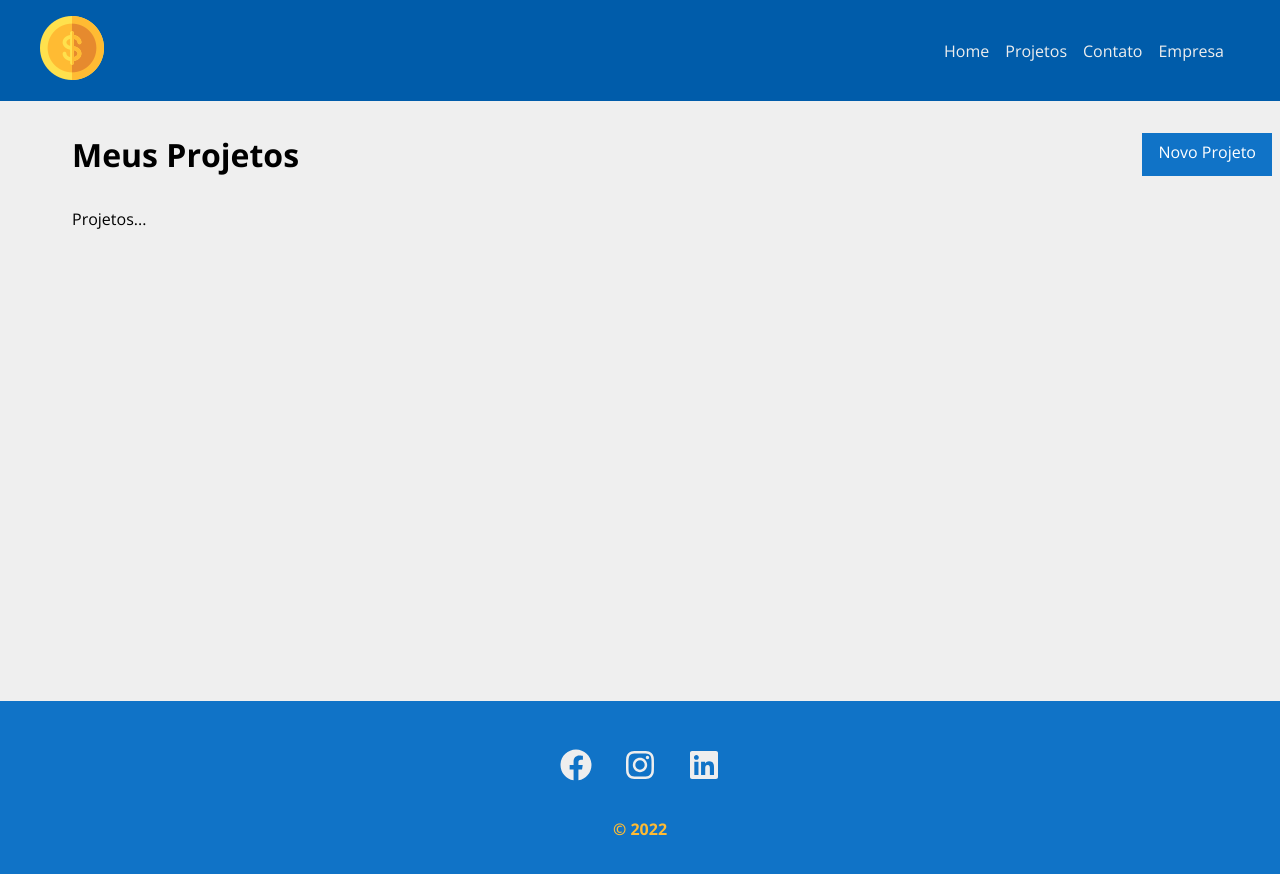
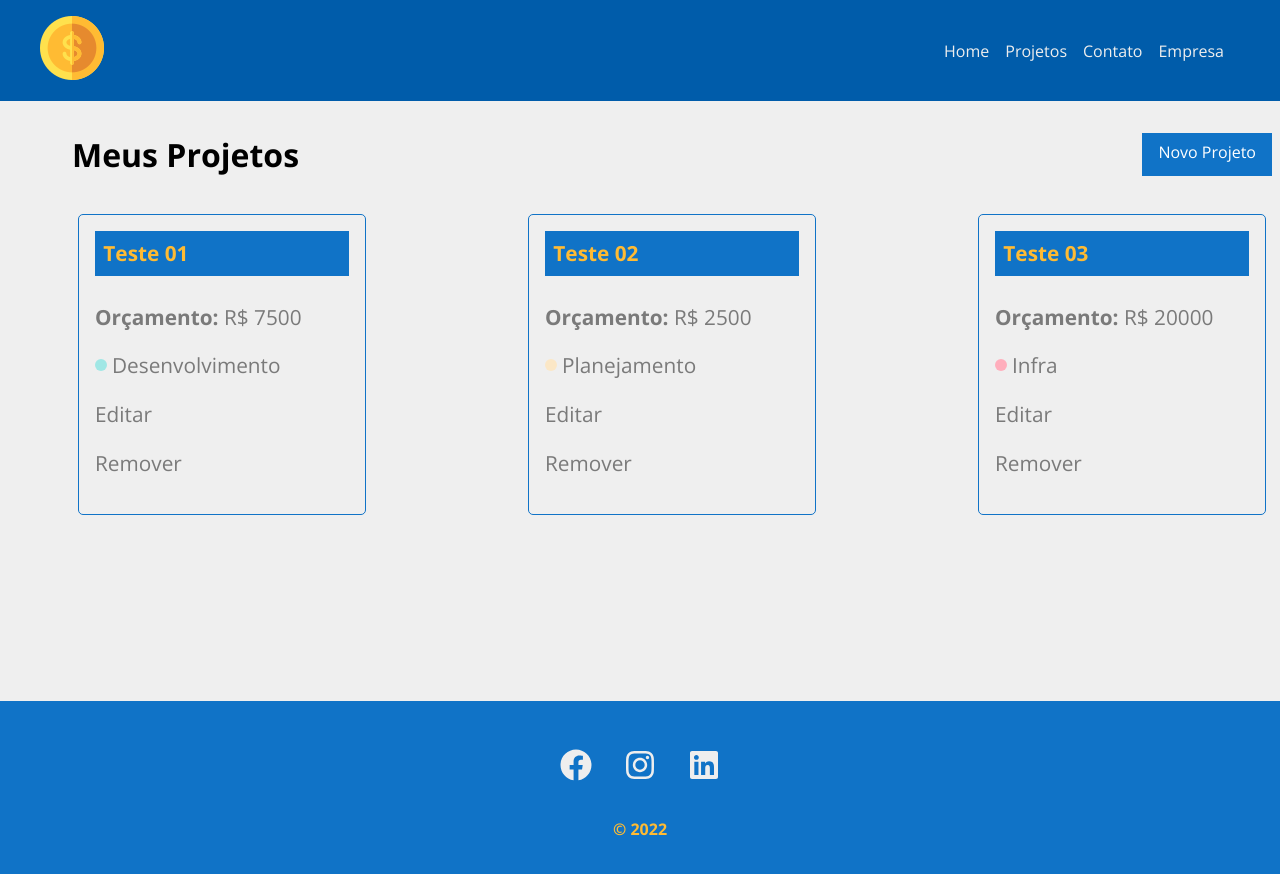
Before and after one commit to allangadelha/my-manager, a React (Create React App) app: page /projects in a window 1280 px wide. Shown: the top 874 px of the page. Built offline with nearby package versions, Linux system fonts and the light colour scheme; data requests are answered from the project's data file.

Commit message:
Creating component ProjectCard with style

```diff
--- a/db.json
+++ b/db.json
@@ -13,13 +13,6 @@
     },
     {
       "name": "Teste 02",
-      "valueProject": "10000",
-      "manager": 0,
-      "services": [],
-      "id": 2
-    },
-    {
-      "name": "Teste 03",
       "valueProject": "2500",
       "category": {
         "id": "4",
@@ -27,56 +20,18 @@
       },
       "manager": 0,
       "services": [],
-      "id": 3
+      "id": 2
     },
     {
-      "name": "test 04",
+      "name": "Teste 03",
       "valueProject": "20000",
+      "category": {
+        "id": "1",
+        "name": "Infra"
+      },
       "manager": 0,
       "services": [],
-      "id": 4
-    },
-    {
-      "name": "ALLAN GADELHA XAVIER",
-      "valueProject": "1111",
-      "manager": 0,
-      "services": [],
-      "id": 5
-    },
-    {
-      "name": "ALLAN GADELHA XAVIER",
-      "valueProject": "111111",
-      "manager": 0,
-      "services": [],
-      "id": 6
-    },
-    {
-      "name": "ALLAN GADELHA XAVIER",
-      "valueProject": "1111",
-      "manager": 0,
-      "services": [],
-      "id": 7
-    },
-    {
-      "name": "ALLAN GADELHA XAVIER",
-      "valueProject": "1111",
-      "manager": 0,
-      "services": [],
-      "id": 8
-    },
-    {
-      "name": "ALLAN GADELHA XAVIER",
-      "valueProject": "1111",
-      "manager": 0,
-      "services": [],
-      "id": 9
-    },
-    {
-      "name": "ALLAN GADELHA XAVIER",
-      "valueProject": "1111",
-      "manager": 0,
-      "services": [],
-      "id": 10
+      "id": 3
     }
   ],
   "categories": [
--- a/public/index.html
+++ b/public/index.html
@@ -1,5 +1,5 @@
 <!DOCTYPE html>
-<html lang="en">
+<html lang="pt-BR">
 
 <head>
   <meta charset="utf-8" />
--- a/src/components/pages/Projects.js
+++ b/src/components/pages/Projects.js
@@ -1,12 +1,16 @@
 import { useLocation } from "react-router-dom";
+import { useState, useEffect } from "react";
 
 import Message from "../layout/Message";
 import Container from "../layout/Container";
 import LinkButtom from "../layout/LinkButton";
 
 import styles from  './Projects.module.css';
+import ProjectCard from "../project/ProjectCard";
 
 function Projects() {
+
+    const [projects, setProjects] = useState([]);
 
     const location = useLocation();
     let message = '';
@@ -14,6 +18,21 @@
     if(location.state) {
         message = location.state.message
     }
+
+    useEffect(() => {
+        fetch('http://localhost:5000/projects', {
+            method: "GET",
+            headers: {
+                'Content-Type': 'application/json'
+            }
+        })
+        .then((resp) => resp.json())
+        .then((data) => {
+            console.log(data)
+            setProjects(data)
+        })
+        .catch((err) => console.log(err));
+    }, [])
 
     return (
 
@@ -24,7 +43,16 @@
             </div>
             {message && <Message type="success" msg="Mensagem de teste" />}
             <Container customCassl="start">
-                <p>Projetos...</p>
+                {projects.length > 0 &&
+                    projects.map((project) => (
+                        <ProjectCard
+                            key={project.id}
+                            id={project.id}
+                            name={project.name}
+                            valueProject={project.valueProject}
+                            category={project.category.name}
+                        />
+                ))}
             </Container>
         </div>
 
--- /dev/null
+++ b/src/components/project/ProjectCard.js
@@ -0,0 +1,26 @@
+import styles from './ProjectCard.module.css';
+import { BsPencil, BsFillTrashFill } from 'react-icons/bs';
+
+function ProjectCard({ id, name, valueProject, category, handleRemove }) {
+
+
+    return (
+
+        <div className={styles.project_card}>
+            <h4>{name}</h4>
+            <p><span>Orçamento: </span> R$ {valueProject}</p>
+            <p className={styles.category_text}>
+                <span className={`${styles[category.toLowerCase()]}`}></span> {category}
+            </p>
+            <div>
+                <p>Editar</p>
+                <p>Remover</p>
+            </div>
+        </div>
+
+
+    )
+
+}
+
+export default ProjectCard;
--- /dev/null
+++ b/src/components/project/ProjectCard.module.css
@@ -0,0 +1,55 @@
+.project_card {
+    border: 1px solid #1073C7;
+    border-radius: 5px;
+    margin: 0.5%;
+    padding: 1em;
+    width: 24%;
+}
+
+.project_card h4 {
+    background-color: #1073C7;
+    color: #FFBB33;
+    font-size: 1.3em;
+    margin-bottom: 1.3em;
+    padding: .4em;
+}
+
+.project_card p {
+    color: #7A7A7A;
+    font-size: 1.3em;
+    margin-bottom: 1em;
+}
+
+.project_card p span{
+    font-weight: bold;
+}
+
+.category_text {
+    align-items: center;
+    display: flex;
+}
+
+.category_text span {
+    display: block;
+    background-color: #CCCCCC;
+    border-radius: 50%;
+    height: 12px;
+    margin-right: 5px;
+    width: 12px;
+}
+
+.category_text .infra {
+    background-color: #FFAEBC;
+}
+
+.category_text .desenvolvimento {
+    background-color: #A0E7E5;
+}
+
+.category_text .design {
+    background-color: #B4F8C8;
+}
+
+.category_text .planejamento {
+    background-color: #FBE7C6;
+}
```
